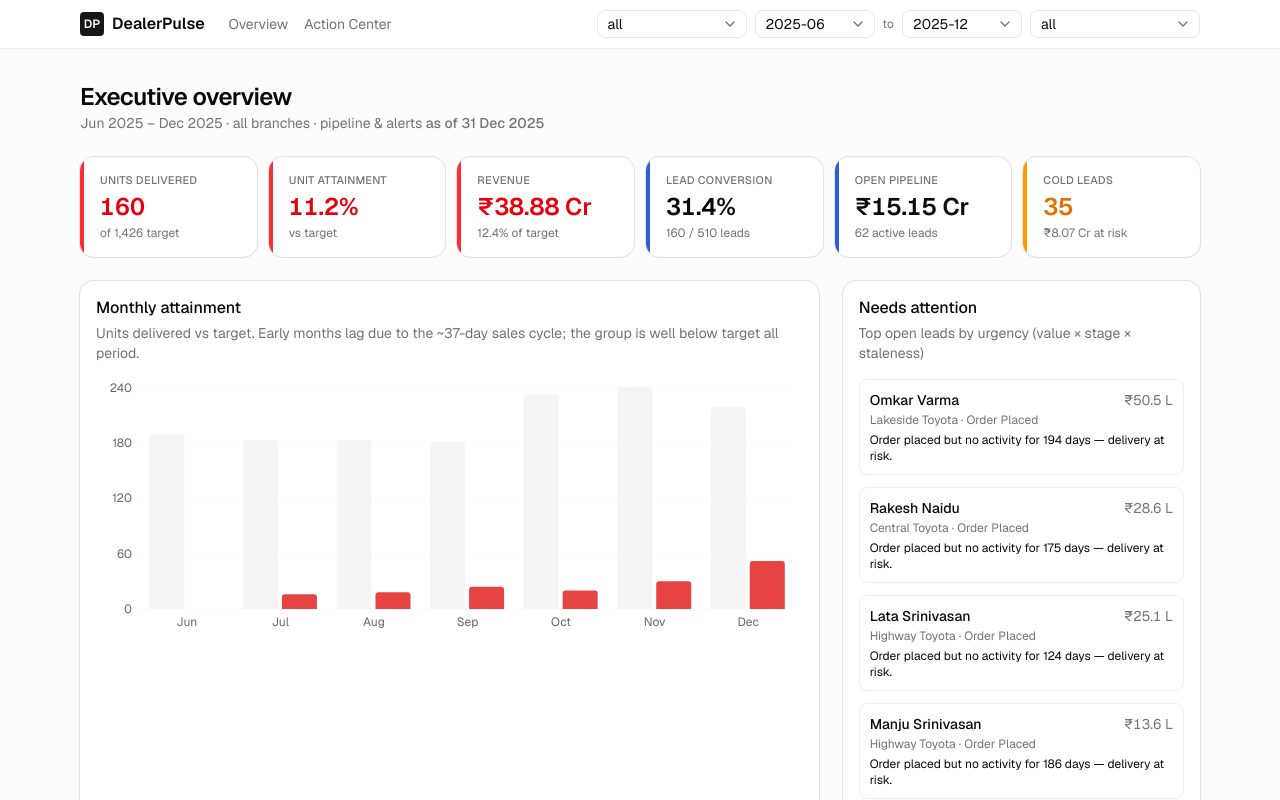
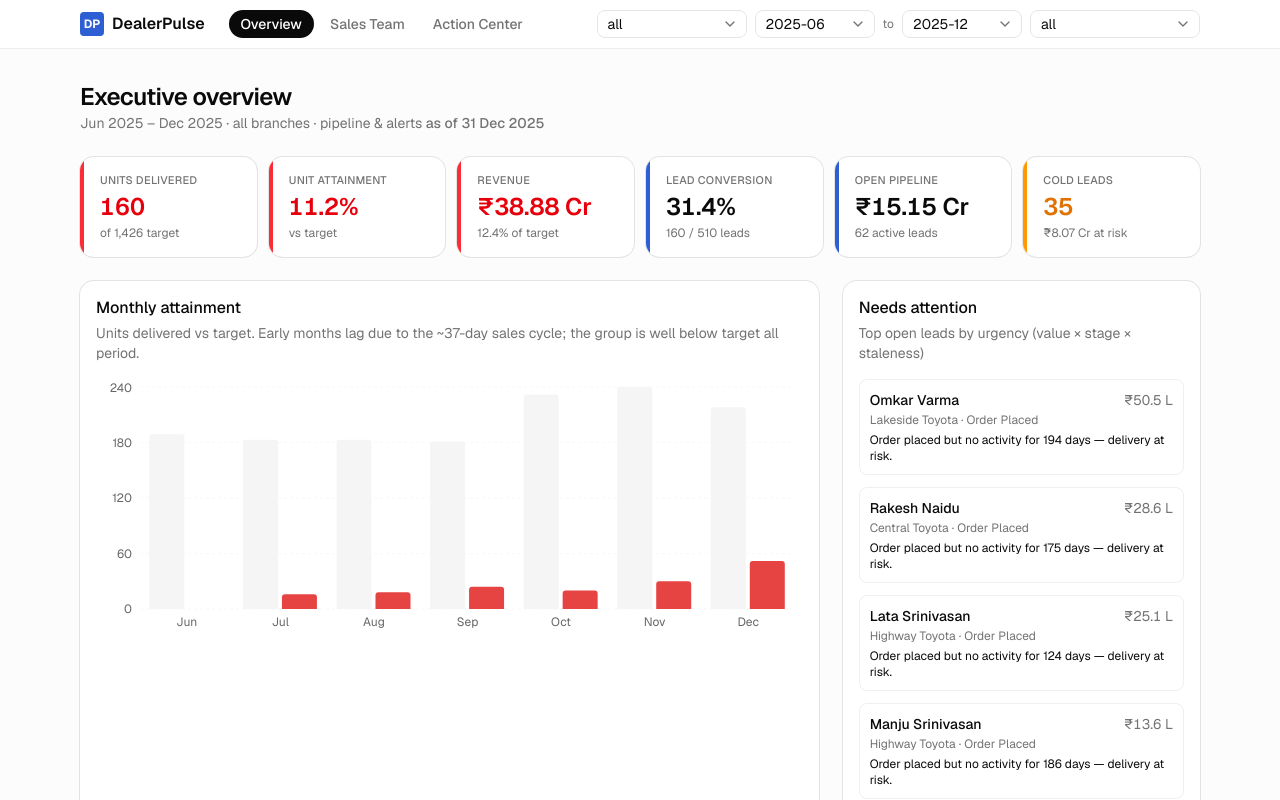
Before and after one commit to RedWaffle007/dealerpulse, a Next.js app in the folder dealerpulse/: page / in a window 1280 px wide. Shown: the top 800 px of the page. Built offline with nearby package versions, Linux system fonts and the light colour scheme.

Commit message:
feat(nav): add route-aware primary nav with active state and Sales Team link

```diff
--- a/dealerpulse/src/components/layout/app-header.tsx
+++ b/dealerpulse/src/components/layout/app-header.tsx
@@ -2,6 +2,7 @@ import Link from "next/link";
 import { Suspense } from "react";
 import { getDataset, getIndexes } from "@/lib/data";
 import { FilterBar } from "@/components/filters/filter-bar";
+import { MainNav } from "@/components/layout/main-nav";
 
 /** Sticky top bar: brand, primary nav, and the global filter. */
 export function AppHeader() {
@@ -13,19 +14,12 @@ export function AppHeader() {
     <header className="sticky top-0 z-20 border-b border-border/60 bg-background/85 backdrop-blur">
       <div className="mx-auto flex max-w-6xl flex-wrap items-center gap-x-6 gap-y-2 px-4 py-2.5">
         <Link href="/" className="flex items-center gap-2 font-semibold">
-          <span className="grid h-6 w-6 place-items-center rounded bg-primary text-xs text-primary-foreground">
+          <span className="grid h-6 w-6 place-items-center rounded bg-brand text-xs font-bold text-brand-foreground">
             DP
           </span>
           DealerPulse
         </Link>
-        <nav className="flex items-center gap-4 text-sm text-muted-foreground">
-          <Link href="/" className="hover:text-foreground">
-            Overview
-          </Link>
-          <Link href="/actions" className="hover:text-foreground">
-            Action Center
-          </Link>
-        </nav>
+        <MainNav />
         <div className="ml-auto">
           <Suspense fallback={<div className="h-8" />}>
             <FilterBar months={idx.months} branches={branches} />
--- /dev/null
+++ b/dealerpulse/src/components/layout/main-nav.tsx
@@ -0,0 +1,43 @@
+"use client";
+
+import Link from "next/link";
+import { usePathname } from "next/navigation";
+import { cn } from "@/lib/utils";
+
+const LINKS = [
+  { href: "/", label: "Overview" },
+  { href: "/reps", label: "Sales Team" },
+  { href: "/actions", label: "Action Center" },
+];
+
+/**
+ * Primary nav with an explicit "you are here" state. The active route reads
+ * as a solid pill so there's never ambiguity about which view you're on.
+ */
+export function MainNav() {
+  const pathname = usePathname();
+
+  return (
+    <nav className="flex items-center gap-1 text-sm">
+      {LINKS.map((l) => {
+        const active =
+          l.href === "/" ? pathname === "/" : pathname.startsWith(l.href);
+        return (
+          <Link
+            key={l.href}
+            href={l.href}
+            aria-current={active ? "page" : undefined}
+            className={cn(
+              "rounded-full px-3 py-1 font-medium transition-colors",
+              active
+                ? "bg-foreground text-background"
+                : "text-muted-foreground hover:bg-secondary hover:text-foreground",
+            )}
+          >
+            {l.label}
+          </Link>
+        );
+      })}
+    </nav>
+  );
+}
```
